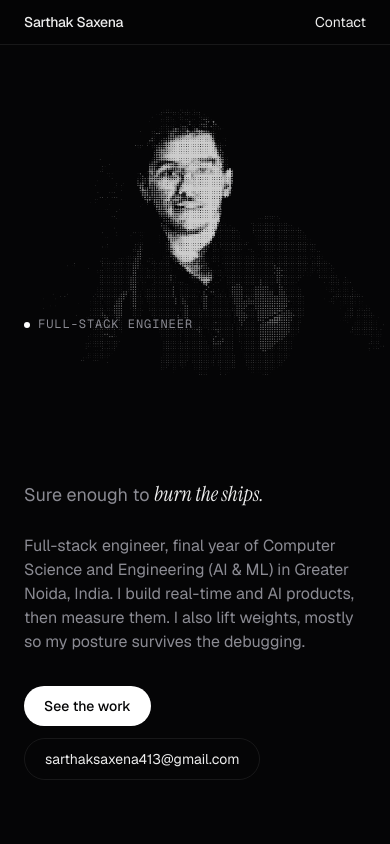
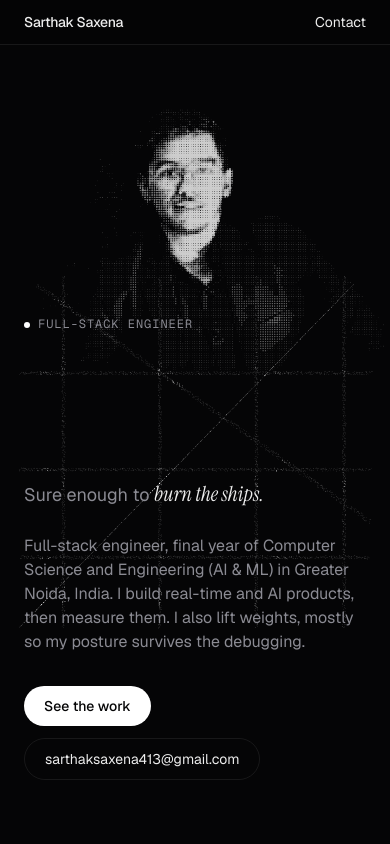
Before and after one commit to sarthaksaxenaa/portfolio, a Next.js app: page / in a window 390 px wide. Shown: the top 844 px of the page. Built offline with nearby package versions, Linux system fonts and the light colour scheme.

Commit message:
feat: run the 3D scene on phones after the first interaction

```diff
--- a/components/scene/SceneLayer.tsx
+++ b/components/scene/SceneLayer.tsx
@@ -4,22 +4,16 @@ import dynamic from "next/dynamic";
 import { useEffect, useState } from "react";
 import { DPR_CAP, PARTICLES, detectTier, readHints, type Tier } from "@/lib/deviceTier";
 import { useMotion } from "@/components/motion/MotionProvider";
+import { startDeferred } from "@/lib/schedule";
 
 // three.js and the shaders only download after the page is interactive, never on the server.
+// Phones start on the first touch or scroll: the hero has no particles, so nothing is missing before then.
 const ParticleField = dynamic(() => import("./ParticleField"), { ssr: false });
 
-/** After the load event and the next idle period: 3D never competes with first paint or hydration. */
-const whenIdle = (cb: () => void) => {
-  const w = window as Window & { requestIdleCallback?: (cb: () => void, o?: { timeout: number }) => number };
-  const idle = () => (w.requestIdleCallback ? w.requestIdleCallback(cb, { timeout: 4000 }) : setTimeout(cb, 300));
-  if (document.readyState === "complete") idle();
-  else window.addEventListener("load", idle, { once: true });
-};
-
 /**
- * One fixed WebGL layer behind the whole page. The particles form a sphere around the
- * portrait in the hero, then morph into a new shape for each chapter. The device tier is
- * decided first; weak or no-WebGL devices get nothing extra, since the page is complete without it.
+ * One fixed WebGL layer behind the whole page, on every device with WebGL. The particles take a
+ * new shape for each section and close as a sphere beside the contact section; the hero has none.
+ * The device tier sets the particle budget; only browsers without WebGL (or with Save-Data) skip it.
  */
 export function SceneLayer() {
   const { enabled } = useMotion();
@@ -27,9 +21,11 @@ export function SceneLayer() {
 
   useEffect(() => {
     let alive = true;
-    whenIdle(() => alive && setTier(detectTier(readHints())));
+    const start = () => alive && setTier(detectTier(readHints()));
+    const stop = startDeferred(start);
     return () => {
       alive = false;
+      stop();
     };
   }, []);
 
--- a/lib/deviceTier.ts
+++ b/lib/deviceTier.ts
@@ -24,11 +24,10 @@ export function detectTier(h: DeviceHints): Tier {
   if (!h.webgl || h.saveData) return "none";
   const cores = h.cores ?? 4;
   const mem = h.memoryGb ?? 4;
-  // Phones and narrow screens: no particles. A background effect is not worth a phone's
-  // battery and main thread; Lighthouse mobile measured ~800 ms of blocking time with it on.
-  // Checked before the weak-hardware rule, which would otherwise hand a weak phone "low".
-  if (h.coarsePointer || (h.viewportWidth ?? 1440) < 768) return "none";
-  if (cores <= 2 || mem <= 2) return "low";
+  // Every device with WebGL gets the scene. Phones, narrow screens and weak hardware get the
+  // low budget, and phones only load it after the visitor's first touch or scroll (SceneLayer),
+  // so it never competes with the first paint.
+  if (h.coarsePointer || (h.viewportWidth ?? 1440) < 768 || cores <= 2 || mem <= 2) return "low";
   if (cores >= 8 && mem >= 8) return "high";
   return "mid";
 }
```
Also changed, not shown: 1 other file (tests, documents, lock files or other folders).
